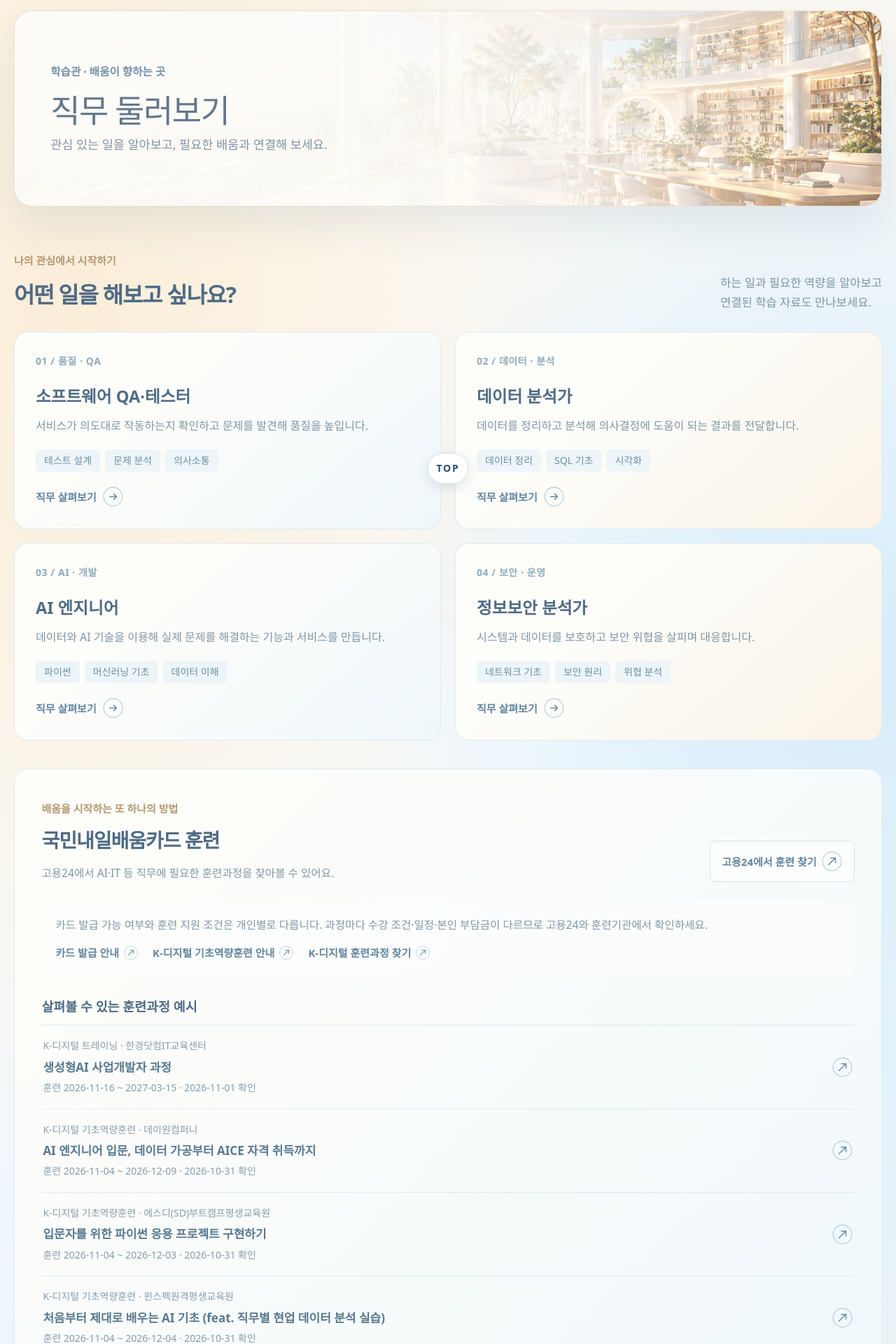
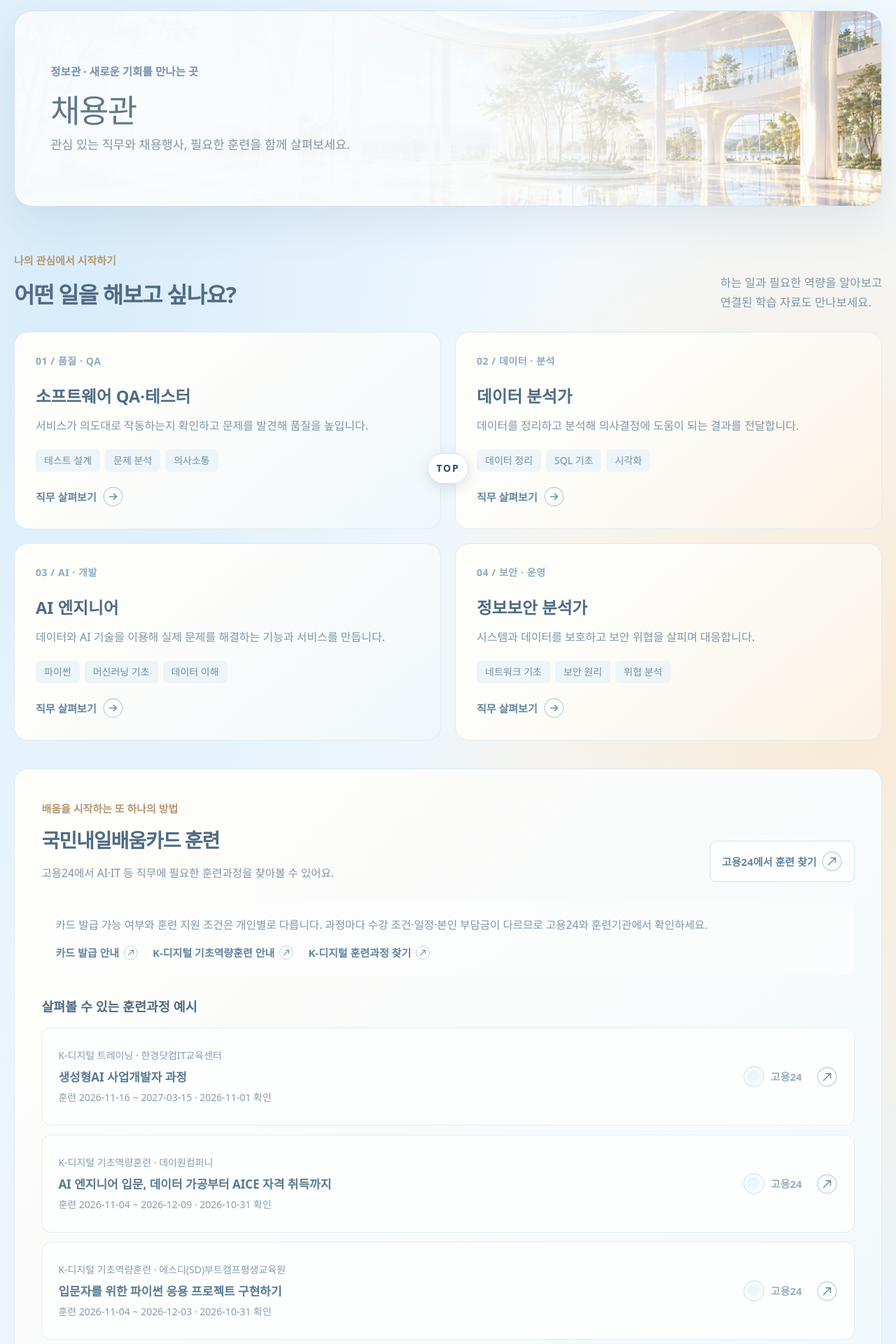
Before and after one commit to Oh-JunTaek/AIHuBridge, a React (Vite) app: page /careers in a window 1280 px wide. Shown: the part 100-2020 px from the top of the page at 70% size. Built offline with nearby package versions, Linux system fonts and the light colour scheme; a web font is replaced by a local one.

Commit message:
feat: 채용관을 정보관으로 이동하고 훈련 카드 개선

```diff
--- a/src/components/FundedTraining.tsx
+++ b/src/components/FundedTraining.tsx
@@ -28,7 +28,7 @@ export function FundedTraining({ careerId }: { careerId?: string }) {
   return <section className="funded-training" aria-labelledby={headingId}>
     <div className="funded-training-header"><div><span>배움을 시작하는 또 하나의 방법</span><h2 id={headingId}>국민내일배움카드 훈련</h2><p>고용24에서 AI·IT 등 직무에 필요한 훈련과정을 찾아볼 수 있어요.</p></div><a href={trainingSearchUrl} target="_blank" rel="noopener noreferrer">고용24에서 훈련 찾기 <WayfindingIcon direction="external" /></a></div>
     <div className="funded-training-guide"><p>카드 발급 가능 여부와 훈련 지원 조건은 개인별로 다릅니다. 과정마다 수강 조건·일정·본인 부담금이 다르므로 고용24와 훈련기관에서 확인하세요.</p><a href="https://m.work24.go.kr/hr/h/a/1100/selectIssuGudn.do" target="_blank" rel="noopener noreferrer">카드 발급 안내 <WayfindingIcon direction="external" /></a><a href="https://www.work24.go.kr/cm/c/f/1100/selecSystInfo.do?systClId=SC0000004&systCnntId=CI00001760&systId=SI00000356" target="_blank" rel="noopener noreferrer">K-디지털 기초역량훈련 안내 <WayfindingIcon direction="external" /></a><a href="https://www.work24.go.kr/hr/a/a/1100/trnnCrsInf2.do" target="_blank" rel="noopener noreferrer">K-디지털 훈련과정 찾기 <WayfindingIcon direction="external" /></a></div>
-    <div className="funded-training-examples"><h3>{careerId ? '관련 훈련과정 예시' : '살펴볼 수 있는 훈련과정 예시'}</h3>{courses.length ? <div className="funded-training-list">{courses.map((course) => <a key={course.id} href={course.url} target="_blank" rel="noopener noreferrer"><span><small>{course.category} · {course.provider}{ncsName(course.ncsCode) ? ` · NCS ${ncsName(course.ncsCode)}` : ''}</small><strong>{course.title}</strong><small>훈련 {course.start} ~ {course.end} · {course.checked} 확인</small></span><WayfindingIcon direction="external" /></a>)}</div> : <p>현재 소개할 회차는 없습니다. 고용24에서 새로운 과정을 찾아보세요.</p>}
+    <div className="funded-training-examples"><h3>{careerId ? '관련 훈련과정 예시' : '살펴볼 수 있는 훈련과정 예시'}</h3>{courses.length ? <div className="funded-training-list">{courses.map((course) => <a className="funded-training-card" key={course.id} href={course.url} target="_blank" rel="noopener noreferrer"><span className="funded-training-card-copy"><small>{course.category} · {course.provider}{ncsName(course.ncsCode) ? ` · NCS ${ncsName(course.ncsCode)}` : ''}</small><strong>{course.title}</strong><small>훈련 {course.start} ~ {course.end} · {course.checked} 확인</small></span><span className="funded-training-card-source" aria-hidden="true"><span className="funded-training-source-mark" />고용24</span><WayfindingIcon direction="external" /></a>)}</div> : <p>현재 소개할 회차는 없습니다. 고용24에서 새로운 과정을 찾아보세요.</p>}
       <p>위 내용은 확인 당시의 과정 예시이며 실시간 모집 정보가 아닙니다. 신청 가능 여부와 다른 회차는 공식 페이지에서 확인하세요.</p>{careerId && <p>고용24 추천 검색어: <strong>{searchTerms[careerId]}</strong></p>}
     </div>
   </section>;
--- a/src/components/SiteNavigation.tsx
+++ b/src/components/SiteNavigation.tsx
@@ -3,8 +3,8 @@ import { NavLink, useLocation } from 'react-router-dom';
 import { useT } from '../lib/i18n';
 
 const groups = [
-  { id: 'learning', to: '/learning', key: 'nav.learning', items: [{ to: '/careers', key: 'nav.careers' }, { to: '/path', key: 'nav.path' }, { to: '/resources', key: 'nav.resources' }, { to: '/certs', key: 'nav.certs' }, { to: '/qualifications', key: 'nav.qualifications' }] },
-  { id: 'information', to: '/information', key: 'nav.information', items: [{ to: '/updates', key: 'nav.updates' }, { to: '/calendar', key: 'nav.calendar' }, { to: '/social', key: 'nav.social' }] },
+  { id: 'learning', to: '/learning', key: 'nav.learning', items: [{ to: '/path', key: 'nav.path' }, { to: '/resources', key: 'nav.resources' }, { to: '/certs', key: 'nav.certs' }, { to: '/qualifications', key: 'nav.qualifications' }] },
+  { id: 'information', to: '/information', key: 'nav.information', items: [{ to: '/updates', key: 'nav.updates' }, { to: '/calendar', key: 'nav.calendar' }, { to: '/social', key: 'nav.social' }, { to: '/careers', key: 'nav.careers' }] },
 ];
 const activeStyle = 'bg-blue-100 text-blue-900 dark:bg-blue-900/40 dark:text-blue-100';
 const idleStyle = 'text-stone-600 hover:bg-stone-200/60 dark:text-stone-300 dark:hover:bg-stone-800';
--- a/src/index.css
+++ b/src/index.css
@@ -795,5 +795,9 @@ a:hover .wayfinding-icon, a:focus-visible .wayfinding-icon, button:hover .wayfin
 .funded-training { margin-top:2rem; padding:clamp(1.3rem,3vw,2rem); border:1px solid #d7e5ed; border-radius:20px; background:linear-gradient(135deg,#fffefa 20%,#eef7fc 100%); }
 .funded-training-header { display:flex; align-items:end; justify-content:space-between; gap:1rem; }.funded-training-header span { color:#a07846; font-size:.75rem; font-weight:700; }.funded-training-header h2 { margin:.4rem 0 .55rem; color:#183b5d; font-size:clamp(1.35rem,2.2vw,1.85rem); font-weight:750; letter-spacing:-.04em; }.funded-training-header p,.funded-training-guide p,.funded-training-examples > p { color:#57758b; font-size:.78rem; line-height:1.7; word-break:keep-all; }
 .funded-training-header > a,.funded-training-guide a { display:inline-flex; align-items:center; gap:.3rem; color:#315e80; font-size:.75rem; font-weight:700; }.funded-training-header > a { flex:none; padding:.65rem .8rem; border:1px solid #c5dce9; border-radius:9px; background:#fff; }.funded-training-guide { display:flex; align-items:center; flex-wrap:wrap; gap:.7rem 1rem; margin-top:1.4rem; padding:1rem; border-radius:12px; background:#ffffffba; }.funded-training-guide p { flex-basis:100%; }.funded-training-guide .wayfinding-icon { width:1.1rem; height:1.1rem; }
-.funded-training-examples { margin-top:1.5rem; }.funded-training-examples h3 { margin-bottom:.6rem; color:#183b5d; font-size:.92rem; font-weight:700; }.funded-training-list { border-top:1px solid #d9e7ee; }.funded-training-list a { display:flex; justify-content:space-between; align-items:center; gap:1rem; padding:.9rem .1rem; border-bottom:1px solid #d9e7ee; color:#234e6c; }.funded-training-list a span { display:grid; gap:.3rem; }.funded-training-list strong { font-size:.85rem; line-height:1.5; word-break:keep-all; }.funded-training-list small { color:#607d92; font-size:.7rem; }.funded-training-list a:hover strong { text-decoration:underline; text-underline-offset:3px; }.funded-training-examples > p { margin-top:.65rem; }
-@media(max-width:760px) { .funded-training-header { align-items:start; flex-direction:column; }.funded-training-list small { line-height:1.5; } }
+.funded-training-examples { margin-top:1.5rem; }.funded-training-examples h3 { margin-bottom:.8rem; color:#183b5d; font-size:.92rem; font-weight:700; }.funded-training-list { display:grid; gap:.65rem; }
+.funded-training-list .funded-training-card { position:relative; display:flex; align-items:center; gap:1rem; min-height:7rem; overflow:hidden; padding:1rem 1.15rem; border:1px solid #dce9f0; border-radius:14px; background:#fff; color:#234e6c; transition:background-color .2s ease,border-color .2s ease,box-shadow .2s ease; }
+.funded-training-card:hover,.funded-training-card:focus-visible { border-color:#aacbdf; background:#f6fbff; box-shadow:0 8px 24px #315f8010; }
+.funded-training-card-copy { position:relative; z-index:1; display:grid; flex:1; min-width:0; gap:.32rem; }.funded-training-list strong { font-size:.85rem; line-height:1.5; word-break:keep-all; }.funded-training-list small { color:#607d92; font-size:.7rem; }.funded-training-list a:hover strong { text-decoration:underline; text-underline-offset:3px; }
+.funded-training-card-source { display:flex; flex:none; align-items:center; gap:.42rem; color:#7897ad; font-size:.75rem; font-weight:700; white-space:nowrap; }.funded-training-source-mark { width:1.5rem; height:1.5rem; border:1px solid #bdd7e8; border-radius:50%; background:linear-gradient(135deg,#dceefa,#f6fafc); box-shadow:inset 0 0 0 5px #ffffffa8; }.funded-training-card > .wayfinding-icon { flex:none; }.funded-training-examples > p { margin-top:.65rem; }
+@media(max-width:760px) { .funded-training-header { align-items:start; flex-direction:column; }.funded-training-list small { line-height:1.5; }.funded-training-list .funded-training-card { gap:.65rem; padding:.9rem; }.funded-training-card-source { font-size:.68rem; }.funded-training-source-mark { width:1.1rem; height:1.1rem; box-shadow:inset 0 0 0 3px #ffffffa8; } }
--- a/src/lib/i18n.ts
+++ b/src/lib/i18n.ts
@@ -15,7 +15,7 @@ const ko: Dict = {
     briefing: '홈',
     updates: 'AI 소식',
     learning: '학습관',
-    careers: '직무 둘러보기',
+    careers: '채용관',
     information: '정보관',
     path: '추천 커리큘럼',
     certs: '수료증 취득 강의',
--- a/src/pages/Careers.tsx
+++ b/src/pages/Careers.tsx
@@ -8,8 +8,8 @@ import { Work24Events, Work24Occupation } from '../components/Work24Career';
 export default function Careers() {
   const { careerId } = useParams();
   const career = careers.find((item) => item.id === careerId);
-  return <div className="space-page space-library career-page mx-auto max-w-6xl px-4 py-6">
-    <header className="space-header"><div><p className="space-label">학습관 · 배움이 향하는 곳</p><h1>직무 둘러보기</h1><p className="space-caption">관심 있는 일을 알아보고, 필요한 배움과 연결해 보세요.</p></div></header>
+  return <div className="space-page space-plaza career-page mx-auto max-w-6xl px-4 py-6">
+    <header className="space-header"><div><p className="space-label">정보관 · 새로운 기회를 만나는 곳</p><h1>채용관</h1><p className="space-caption">관심 있는 직무와 채용행사, 필요한 훈련을 함께 살펴보세요.</p></div></header>
     {careerId && !career ? <section className="career-detail"><h2>직무를 찾을 수 없습니다</h2><Link to="/careers">직무 목록으로 돌아가기 <WayfindingIcon /></Link></section> : career ? <section className="career-detail" aria-labelledby="career-title">
       <Link className="career-back" to="/careers">← 직무 목록</Link>
       <div className="career-detail-head"><span>{career.area}</span><h2 id="career-title">{career.title}</h2><p>{career.summary}</p></div>
--- a/src/pages/Dashboard.tsx
+++ b/src/pages/Dashboard.tsx
@@ -26,6 +26,7 @@ export default function Dashboard() {
           <Link to="/updates"><span>AI 소식</span><PassageMark /></Link>
           <Link to="/calendar"><span>AI 캘린더</span><PassageMark /></Link>
           <Link to="/social"><span>기업 SNS</span><PassageMark /></Link>
+          <Link to="/careers"><span>채용관</span><PassageMark /></Link>
           <Link to="/path"><span>추천 커리큘럼</span><PassageMark /></Link>
           <Link to="/resources"><span>학습 자료실</span><PassageMark /></Link>
           <Link to="/certs"><span>수료증 취득 강의</span><PassageMark /></Link>
--- a/src/pages/Home.tsx
+++ b/src/pages/Home.tsx
@@ -14,7 +14,7 @@ const exhibits = [
   { to: '/resources', title: '학습 자료실', description: '강의와 실습, 프로젝트를 찾아보세요.', style: 'resources' },
   { to: '/certs', title: '수료증 취득 강의', description: '수료증을 받을 수 있는 교육과정을 만나보세요.', style: 'completion' },
   { to: '/qualifications', title: '자격증 도전', description: '컴퓨터 활용부터 AI까지 자격시험을 찾아보세요.', style: 'qualifications' },
-  { to: '/careers', title: '직무 둘러보기', description: '관심 있는 일과 필요한 배움을 만나보세요.', style: 'career' },
+  { to: '/careers', title: '채용관', description: '관심 있는 직무와 채용 기회를 찾아보세요.', style: 'career' },
   { to: '/learning', title: '학습관', description: '나에게 맞는 배움의 공간을 둘러보세요.', style: 'resources' },
   { to: '/information', title: '정보관', description: 'AI 소식과 행사, 기업의 이야기를 만나보세요.', style: 'dashboard' },
 ] as const;
--- a/src/pages/SpaceOverview.tsx
+++ b/src/pages/SpaceOverview.tsx
@@ -9,7 +9,6 @@ const spaces = {
     description: '처음 만나는 개념부터 실습과 자격증까지, 나에게 맞는 배움을 찾아보세요.',
     heading: '어디서부터 시작해 볼까요?',
     items: [
-      { to: '/careers', title: '직무 둘러보기', description: '관심 있는 일과 그에 필요한 배움을 만나보세요.', kind: 'career' },
       { to: '/path', title: '추천 커리큘럼', description: '기초부터 차근차근 이어지는 학습 경로를 만나보세요.', kind: 'learning' },
       { to: '/resources', title: '학습 자료실', description: '강의와 실습, 프로젝트 등 다양한 배움의 자료를 찾아보세요.', kind: 'resources' },
       { to: '/certs', title: '수료증 취득 강의', description: '배움을 마친 뒤 수료증을 받을 수 있는 강의를 살펴보세요.', kind: 'completion' },
@@ -19,12 +18,13 @@ const spaces = {
   information: {
     label: '새로운 흐름을 만나는 공간',
     title: '정보관',
-    description: 'AI 소식부터 행사와 기업의 이야기까지, 변화하는 흐름을 살펴보세요.',
-    heading: '관심 있는 소식을 찾아보세요',
+    description: 'AI 소식과 행사부터 직무와 채용 정보까지, 새로운 기회를 살펴보세요.',
+    heading: '관심 있는 정보를 찾아보세요',
     items: [
       { to: '/updates', title: 'AI 소식', description: 'AI 관련 보도와 공식 발표, 연구 논문을 살펴보세요.', kind: 'news' },
       { to: '/calendar', title: 'AI 캘린더', description: '관심 있는 교육과 행사 일정을 찾아보세요.', kind: 'calendar' },
       { to: '/social', title: '기업 SNS', description: 'AI 기업과 관계자가 전하는 이야기를 원문으로 만나보세요.', kind: 'social' },
+      { to: '/careers', title: '채용관', description: '관심 있는 직무와 채용행사, 직무에 필요한 훈련을 알아보세요.', kind: 'career' },
     ],
   },
 } as const;
```
Also changed, not shown: 4 other files (tests, documents, lock files or other folders).
